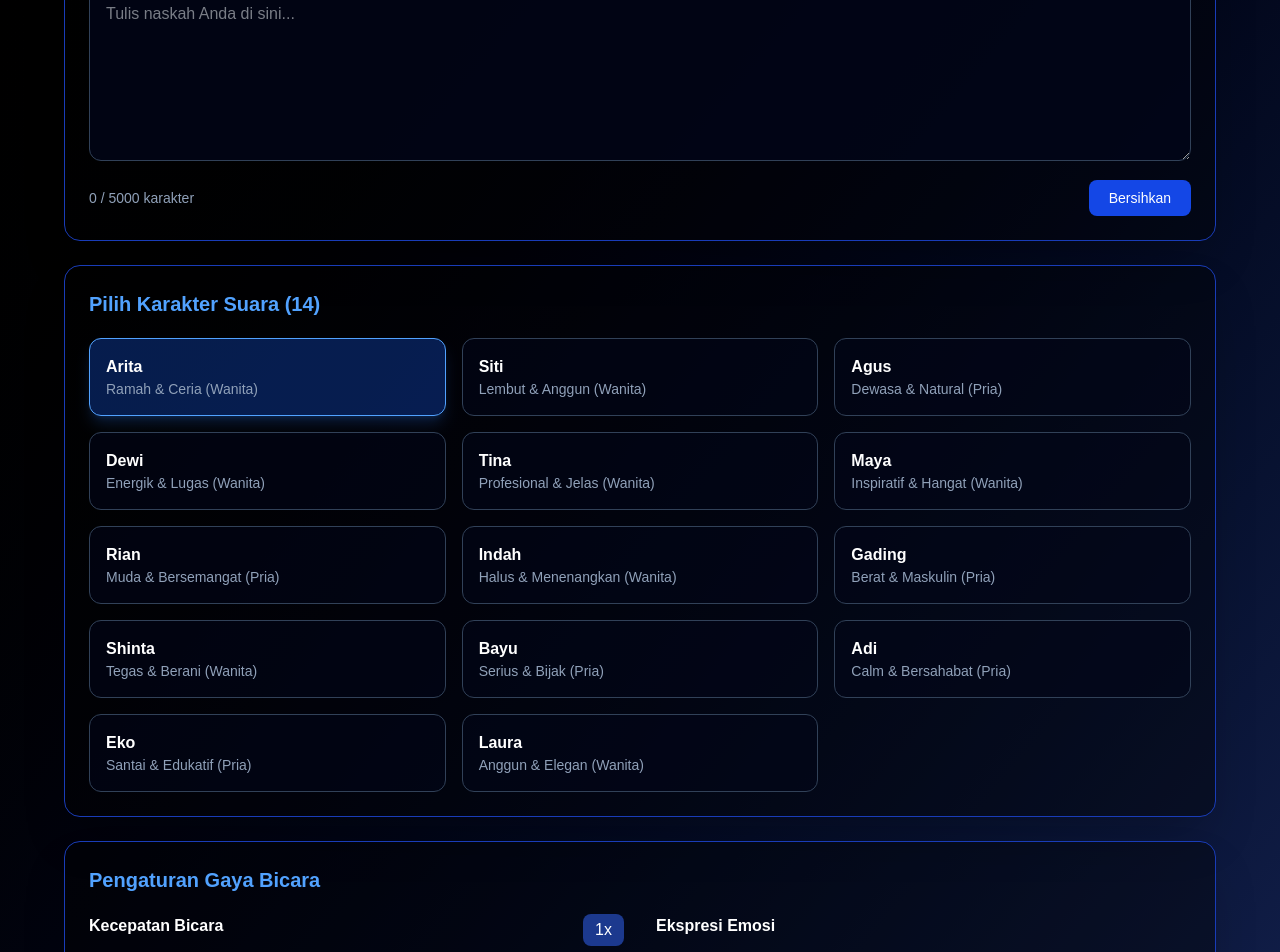
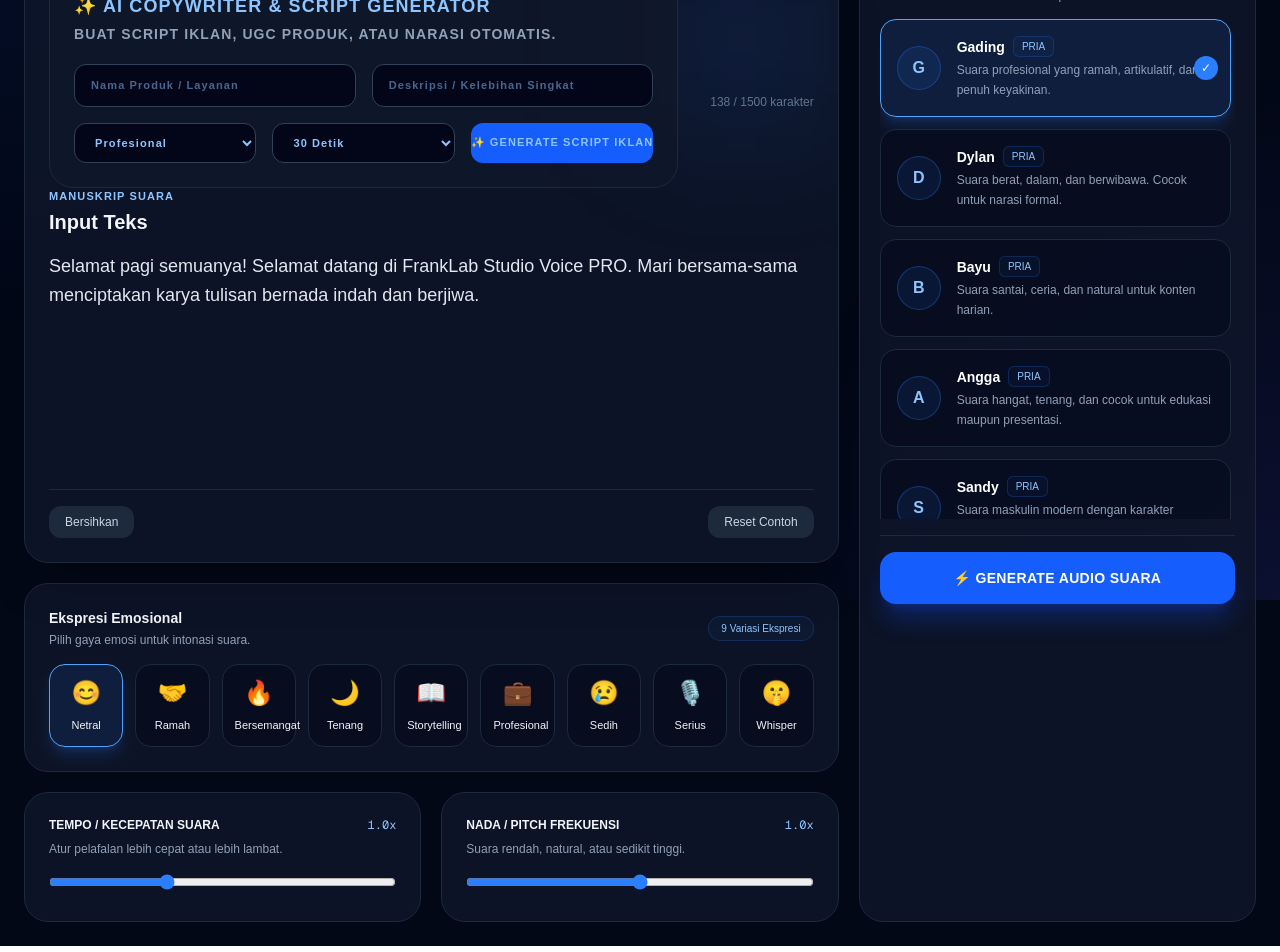
Before and after one commit to masplangga/franklab-studio-voice, a Next.js app: page / in a window 1280 px wide. Shown: the part 200-1152 px from the top of the page. Built offline with nearby package versions, Linux system fonts and the light colour scheme.

Commit message:
add script generator

```diff
--- a/app/page.tsx
+++ b/app/page.tsx
@@ -1,45 +1,67 @@
 "use client";
 
 import { useState } from "react";
-
-const voices = [
-  { name: "Arita", desc: "Ramah & Ceria (Wanita)", value: "Kore" },
-  { name: "Siti", desc: "Lembut & Anggun (Wanita)", value: "Aoede" },
-  { name: "Agus", desc: "Dewasa & Natural (Pria)", value: "Puck" },
-  { name: "Dewi", desc: "Energik & Lugas (Wanita)", value: "Kore" },
-  { name: "Tina", desc: "Profesional & Jelas (Wanita)", value: "Aoede" },
-  { name: "Maya", desc: "Inspiratif & Hangat (Wanita)", value: "Kore" },
-  { name: "Rian", desc: "Muda & Bersemangat (Pria)", value: "Puck" },
-  { name: "Indah", desc: "Halus & Menenangkan (Wanita)", value: "Aoede" },
-  { name: "Gading", desc: "Berat & Maskulin (Pria)", value: "Fenrir" },
-  { name: "Shinta", desc: "Tegas & Berani (Wanita)", value: "Kore" },
-  { name: "Bayu", desc: "Serius & Bijak (Pria)", value: "Charon" },
-  { name: "Adi", desc: "Calm & Bersahabat (Pria)", value: "Puck" },
-  { name: "Eko", desc: "Santai & Edukatif (Pria)", value: "Charon" },
-  { name: "Laura", desc: "Anggun & Elegan (Wanita)", value: "Aoede" },
-];
+import VoiceCard from "@/components/VoiceCard";
+import { GEMINI_VOICES } from "@/lib/voices";
 
 const emotions = [
-  "Netral",
-  "Ramah",
-  "Bersemangat",
-  "Tenang",
-  "Storytelling",
-  "Profesional",
-  "Sedih",
-  "Serius",
-  "Whisper",
+  { id: "Netral", emoji: "😊" },
+  { id: "Ramah", emoji: "🤝" },
+  { id: "Bersemangat", emoji: "🔥" },
+  { id: "Tenang", emoji: "🌙" },
+  { id: "Storytelling", emoji: "📖" },
+  { id: "Profesional", emoji: "💼" },
+  { id: "Sedih", emoji: "😢" },
+  { id: "Serius", emoji: "🎙️" },
+  { id: "Whisper", emoji: "🤫" },
 ];
 
 export default function Home() {
-  const [text, setText] = useState("");
-  const [selectedVoice, setSelectedVoice] = useState(voices[0]);
+  const [text, setText] = useState(
+    "Selamat pagi semuanya! Selamat datang di FrankLab Studio Voice PRO. Mari bersama-sama menciptakan karya tulisan bernada indah dan berjiwa."
+  );
+  const [selectedVoice, setSelectedVoice] = useState(GEMINI_VOICES[0]);
   const [emotion, setEmotion] = useState("Netral");
   const [speed, setSpeed] = useState(1);
-  const [pitch, setPitch] = useState(0);
+  const [pitch, setPitch] = useState(1);
   const [audioUrl, setAudioUrl] = useState("");
   const [loading, setLoading] = useState(false);
+  const [productName, setProductName] = useState("");
+const [productDesc, setProductDesc] = useState("");
+const [scriptStyle, setScriptStyle] = useState("Profesional");
+const [scriptLength, setScriptLength] = useState("30 Detik");
+const [scriptLoading, setScriptLoading] = useState(false);
+async function generateScript() {
+  try {
+    setScriptLoading(true);
 
+    const res = await fetch("/api/script", {
+      method: "POST",
+      headers: {
+        "Content-Type": "application/json",
+      },
+      body: JSON.stringify({
+        productName,
+        productDesc,
+        scriptStyle,
+        scriptLength,
+      }),
+    });
+
+    const data = await res.json();
+
+    if (!data.success) {
+      alert("Gagal membuat script");
+      return;
+    }
+
+    setText(data.script);
+  } catch (err) {
+    alert("Terjadi error");
+  } finally {
+    setScriptLoading(false);
+  }
+}
   async function generateAudio() {
     setLoading(true);
     setAudioUrl("");
@@ -48,8 +70,8 @@ export default function Home() {
 Bacakan teks berikut dalam bahasa Indonesia.
 Gaya emosi: ${emotion}.
 Kecepatan bicara: ${speed}x.
-Tinggi nada: ${pitch}.
-Gunakan karakter suara: ${selectedVoice.name}, ${selectedVoice.desc}.
+Tinggi nada: ${pitch}x.
+Gunakan karakter suara: ${selectedVoice.name}, ${selectedVoice.description}.
 
 Teks:
 ${text}
@@ -58,13 +80,8 @@ ${text}
     try {
       const res = await fetch("/api/tts", {
         method: "POST",
-        headers: {
-          "Content-Type": "application/json",
-        },
-        body: JSON.stringify({
-          text: styledText,
-          voice: selectedVoice.value,
-        }),
+        headers: { "Content-Type": "application/json" },
+        body: JSON.stringify({ text: styledText, voice: selectedVoice.id }),
       });
 
       if (!res.ok) {
@@ -73,8 +90,7 @@ ${text}
       }
 
       const blob = await res.blob();
-      const url = URL.createObjectURL(blob);
-      setAudioUrl(url);
+      setAudioUrl(URL.createObjectURL(blob));
     } catch {
       alert("Terjadi error.");
     } finally {
@@ -83,160 +99,276 @@ ${text}
   }
 
   return (
-    <main className="min-h-screen bg-gradient-to-br from-black via-slate-950 to-blue-950 text-white p-6">
-      <div className="max-w-6xl mx-auto space-y-6">
-        <header className="flex items-center justify-between">
+    <main className="min-h-screen bg-[#030817] text-slate-100 p-4 md:p-6">
+      <div className="fixed inset-0 pointer-events-none bg-[radial-gradient(circle_at_top_left,#1d4ed820,transparent_35%),radial-gradient(circle_at_bottom_right,#4f46e520,transparent_35%)]" />
+
+      <div className="relative max-w-7xl mx-auto space-y-5">
+        <header className="flex flex-col md:flex-row justify-between items-center bg-slate-900/60 border border-slate-800 rounded-3xl p-5 backdrop-blur-xl">
+          <div className="flex items-center gap-4">
+            <div className="w-12 h-12 rounded-2xl bg-blue-600 flex items-center justify-center shadow-lg shadow-blue-600/40">
+              🎙️
+            </div>
             <div>
-            <h1 className="text-4xl font-bold">
-              <span className="text-blue-400">FrankLab</span> Studio Voice
+              <div className="flex items-center gap-2">
+                <h1 className="text-2xl md:text-3xl font-extrabold">
+                  FrankLab Studio Voice PRO
                 </h1>
-            <p className="text-slate-400 mt-1">
-              Text to Speech Studio by FrankLab
+                <span className="text-[10px] bg-blue-500/10 text-blue-300 border border-blue-500/20 px-2 py-1 rounded-md">
+                  NEURAL-TTS
+                </span>
+              </div>
+              <p className="text-xs text-slate-400 mt-1">
+                Advanced Neural Speech Synthesis Studio & Ekspresi
+              </p>
+            </div>
+          </div>
+
+          <div className="mt-4 md:mt-0 flex items-center gap-3 bg-slate-950/80 border border-slate-800 px-4 py-3 rounded-2xl text-xs">
+            <span className="w-2 h-2 bg-emerald-400 rounded-full animate-pulse" />
+            <span className="text-slate-400">FrankLab Voice PRO 1.2:</span>
+            <span className="text-blue-300 font-bold">ONLINE</span>
+          </div>
+        </header>
+
+        <div className="grid grid-cols-1 lg:grid-cols-12 gap-5">
+          <div className="lg:col-span-8 space-y-5">
+            <section className="bg-slate-900/80 border border-slate-800 rounded-3xl p-6 shadow-2xl relative overflow-hidden">
+              <div className="absolute top-0 right-0 w-48 h-48 bg-blue-500/10 blur-3xl" />
+
+              <div className="relative">
+                <div className="flex justify-between items-center mb-4">
+                  <div>
+                    <p className="text-[11px] text-blue-300 uppercase tracking-widest font-bold">
+                    <section className="bg-slate-900/80 border border-slate-800 rounded-3xl p-6">
+  <div className="mb-5">
+    <h2 className="text-lg font-bold text-blue-300">
+      ✨ AI COPYWRITER & SCRIPT GENERATOR
+    </h2>
+
+    <p className="text-sm text-slate-400 mt-1">
+      Buat script iklan, UGC produk, atau narasi otomatis.
     </p>
   </div>
 
-          <div className="hidden md:flex gap-3">
-            <button className="border border-blue-800 px-5 py-3 rounded-xl text-blue-300">
-              Help
-            </button>
-            <button className="border border-blue-800 px-5 py-3 rounded-xl text-blue-300">
-              History
+  <div className="grid md:grid-cols-2 gap-4 mb-4">
+    <input
+      value={productName}
+      onChange={(e) => setProductName(e.target.value)}
+      placeholder="Nama Produk / Layanan"
+      className="bg-slate-950 border border-slate-700 rounded-xl px-4 py-3"
+    />
+
+    <input
+      value={productDesc}
+      onChange={(e) => setProductDesc(e.target.value)}
+      placeholder="Deskripsi / Kelebihan Singkat"
+      className="bg-slate-950 border border-slate-700 rounded-xl px-4 py-3"
+    />
+  </div>
+
+  <div className="grid md:grid-cols-3 gap-4">
+    <select
+      value={scriptStyle}
+      onChange={(e) => setScriptStyle(e.target.value)}
+      className="bg-slate-950 border border-slate-700 rounded-xl px-4 py-3"
+    >
+      <option>Profesional</option>
+      <option>Santai</option>
+      <option>Storytelling</option>
+      <option>UGC</option>
+      <option>Hard Selling</option>
+      <option>Soft Selling</option>
+    </select>
+
+    <select
+      value={scriptLength}
+      onChange={(e) => setScriptLength(e.target.value)}
+      className="bg-slate-950 border border-slate-700 rounded-xl px-4 py-3"
+    >
+      <option>10 Detik</option>
+      <option>30 Detik</option>
+      <option>60 Detik</option>
+    </select>
+
+    <button
+      onClick={generateScript}
+      disabled={scriptLoading}
+      className="bg-blue-600 hover:bg-blue-500 rounded-xl font-bold"
+    >
+      {scriptLoading
+        ? "Membuat Script..."
+        : "✨ GENERATE SCRIPT IKLAN"}
     </button>
   </div>
-        </header>
-
-        <section className="bg-black/40 border border-blue-800 rounded-2xl p-6 shadow-2xl">
-          <h2 className="text-blue-400 font-bold text-xl mb-4">Input Teks</h2>
+</section>
+                      Manuskrip Suara
+                    </p>
+                    <h2 className="text-xl font-bold mt-1">Input Teks</h2>
+                  </div>
+                  <p className="text-xs text-slate-500">
+                    {text.length} / 1500 karakter
+                  </p>
+                </div>
 
                 <textarea
                   value={text}
                   onChange={(e) => setText(e.target.value)}
-            maxLength={5000}
-            placeholder="Tulis naskah Anda di sini..."
-            className="w-full h-44 bg-slate-950/80 border border-slate-700 rounded-xl p-4 outline-none focus:border-blue-500 text-slate-100"
+                  maxLength={1500}
+                  placeholder="Ketik atau tempelkan naskah di sini..."
+                  className="w-full min-h-[230px] bg-transparent text-lg leading-relaxed outline-none resize-none text-slate-200 placeholder:text-slate-700"
                 />
 
-          <div className="flex justify-between items-center mt-3 text-sm text-slate-400">
-            <span>{text.length} / 5000 karakter</span>
+                <div className="pt-4 border-t border-slate-800 flex justify-between">
                   <button
                     onClick={() => setText("")}
-              className="bg-blue-700 hover:bg-blue-600 text-white px-5 py-2 rounded-lg"
+                    className="text-xs px-4 py-2 rounded-xl bg-slate-800 hover:bg-slate-700 text-slate-300"
                   >
                     Bersihkan
                   </button>
+
+                  <button
+                    onClick={() =>
+                      setText(
+                        "Hari berganti hari, rahasia peradaban kuno akhirnya mulai terkuak. Apa yang sebenarnya tersimpan di dasar laut?"
+                      )
+                    }
+                    className="text-xs px-4 py-2 rounded-xl bg-slate-800 hover:bg-slate-700 text-slate-300"
+                  >
+                    Reset Contoh
+                  </button>
+                </div>
               </div>
             </section>
 
-        <section className="bg-black/40 border border-blue-800 rounded-2xl p-6 shadow-2xl">
-          <h2 className="text-blue-400 font-bold text-xl mb-5">
-            Pilih Karakter Suara (14)
-          </h2>
+            <section className="bg-slate-900/80 border border-slate-800 rounded-3xl p-6">
+              <div className="flex justify-between items-center mb-4">
+                <div>
+                  <h2 className="text-sm font-bold">Ekspresi Emosional</h2>
+                  <p className="text-xs text-slate-400 mt-1">
+                    Pilih gaya emosi untuk intonasi suara.
+                  </p>
+                </div>
+                <span className="text-[10px] text-blue-300 border border-blue-500/20 px-3 py-1 rounded-full bg-blue-500/5">
+                  9 Variasi Ekspresi
+                </span>
+              </div>
 
-          <div className="grid grid-cols-1 md:grid-cols-3 gap-4">
-            {voices.map((voice) => (
+              <div className="grid grid-cols-3 md:grid-cols-9 gap-3">
+                {emotions.map((item) => (
                   <button
-                key={voice.name}
-                onClick={() => setSelectedVoice(voice)}
-                className={`text-left border rounded-xl p-4 transition ${
-                  selectedVoice.name === voice.name
-                    ? "border-blue-400 bg-blue-600/30 shadow-lg shadow-blue-500/20"
-                    : "border-slate-700 bg-slate-950/60 hover:border-blue-700"
+                    key={item.id}
+                    onClick={() => setEmotion(item.id)}
+                    className={`rounded-2xl border p-3 text-center transition ${
+                      emotion === item.id
+                        ? "border-blue-400 bg-blue-500/10 shadow-lg shadow-blue-500/20"
+                        : "border-slate-800 bg-slate-950/50 hover:border-slate-700"
                     }`}
                   >
-                <div className="font-bold">{voice.name}</div>
-                <div className="text-sm text-slate-400">{voice.desc}</div>
+                    <div className="text-2xl">{item.emoji}</div>
+                    <div className="text-[11px] mt-2">{item.id}</div>
                   </button>
                 ))}
               </div>
             </section>
 
-        <section className="bg-black/40 border border-blue-800 rounded-2xl p-6 shadow-2xl">
-          <h2 className="text-blue-400 font-bold text-xl mb-5">
-            Pengaturan Gaya Bicara
-          </h2>
-
-          <div className="grid grid-cols-1 md:grid-cols-2 gap-8">
-            <div className="space-y-6">
-              <div>
+            <section className="grid grid-cols-1 md:grid-cols-2 gap-5">
+              <div className="bg-slate-900/80 border border-slate-800 rounded-3xl p-6">
                 <div className="flex justify-between mb-2">
-                  <label className="font-semibold">Kecepatan Bicara</label>
-                  <span className="bg-blue-900 px-3 py-1 rounded-lg">
-                    {speed}x
+                  <h3 className="text-xs font-bold uppercase">
+                    Tempo / Kecepatan Suara
+                  </h3>
+                  <span className="text-blue-300 text-xs font-mono">
+                    {speed.toFixed(1)}x
                   </span>
                 </div>
+                <p className="text-xs text-slate-400 mb-4">
+                  Atur pelafalan lebih cepat atau lebih lambat.
+                </p>
                 <input
                   type="range"
-                  min="0.8"
-                  max="1.5"
+                  min="0.5"
+                  max="2"
                   step="0.1"
                   value={speed}
                   onChange={(e) => setSpeed(Number(e.target.value))}
-                  className="w-full"
+                  className="w-full accent-blue-500"
                 />
               </div>
 
-              <div>
+              <div className="bg-slate-900/80 border border-slate-800 rounded-3xl p-6">
                 <div className="flex justify-between mb-2">
-                  <label className="font-semibold">Tinggi Nada</label>
-                  <span className="bg-blue-900 px-3 py-1 rounded-lg">
-                    {pitch}
+                  <h3 className="text-xs font-bold uppercase">
+                    Nada / Pitch Frekuensi
+                  </h3>
+                  <span className="text-blue-300 text-xs font-mono">
+                    {pitch.toFixed(1)}x
                   </span>
                 </div>
+                <p className="text-xs text-slate-400 mb-4">
+                  Suara rendah, natural, atau sedikit tinggi.
+                </p>
                 <input
                   type="range"
-                  min="-5"
-                  max="5"
-                  step="1"
+                  min="0.5"
+                  max="1.5"
+                  step="0.1"
                   value={pitch}
                   onChange={(e) => setPitch(Number(e.target.value))}
-                  className="w-full"
+                  className="w-full accent-blue-500"
                 />
               </div>
+            </section>
           </div>
 
-            <div>
-              <h3 className="font-bold mb-4">Ekspresi Emosi</h3>
-              <div className="grid grid-cols-3 gap-3">
-                {emotions.map((item) => (
+          <aside className="lg:col-span-4 bg-slate-900/80 border border-slate-800 rounded-3xl p-5 flex flex-col">
+            <div className="mb-4">
+              <h2 className="text-sm font-bold">Perpustakaan Model Suara</h2>
+              <p className="text-xs text-slate-400 mt-1">
+                Pilih model karakter vokal Neural premium.
+              </p>
+            </div>
+
+            <div className="space-y-3 overflow-y-auto max-h-[500px] pr-1">
+              {GEMINI_VOICES.map((voice) => (
                 <button
-                    key={item}
-                    onClick={() => setEmotion(item)}
-                    className={`py-4 rounded-xl border text-sm font-bold ${
-                      emotion === item
-                        ? "bg-blue-600 border-blue-300"
-                        : "bg-slate-950/60 border-slate-700 hover:border-blue-600"
-                    }`}
+                  key={voice.id}
+                  onClick={() => setSelectedVoice(voice)}
+                  className="block w-full text-left"
                 >
-                    {item}
+                  <VoiceCard
+                    name={voice.name}
+                    gender={voice.gender}
+                    description={voice.description}
+                    active={selectedVoice.id === voice.id}
+                  />
                 </button>
               ))}
             </div>
-            </div>
-          </div>
-        </section>
 
-        <section className="bg-black/40 border border-blue-800 rounded-2xl p-6 shadow-2xl">
+            <div className="pt-4 mt-4 border-t border-slate-800">
               <button
                 onClick={generateAudio}
                 disabled={loading || !text}
-            className="w-full bg-blue-600 hover:bg-blue-500 disabled:opacity-50 text-white font-bold py-4 rounded-xl text-lg shadow-lg shadow-blue-600/30"
+                className="w-full bg-blue-600 hover:bg-blue-500 disabled:opacity-50 active:scale-[0.98] text-white font-bold py-4 rounded-2xl text-sm tracking-wide shadow-xl shadow-blue-700/30 transition"
               >
-            {loading ? "Membuat Suara..." : "Generate Suara"}
+                {loading ? "Menyusun Audio Neural..." : "⚡ GENERATE AUDIO SUARA"}
               </button>
+            </div>
 
             {audioUrl && (
-            <div className="mt-6 space-y-4">
+              <div className="mt-5 space-y-3">
                 <audio controls src={audioUrl} className="w-full" />
                 <a
                   href={audioUrl}
                   download="franklab-studio-voice.wav"
-                className="block text-center bg-slate-900 hover:bg-slate-800 border border-blue-800 py-3 rounded-xl"
+                  className="block text-center bg-slate-950 hover:bg-slate-800 border border-slate-800 py-3 rounded-xl text-emerald-400 text-sm"
                 >
-                Download Audio
+                  Download WAV
                 </a>
               </div>
             )}
-        </section>
+          </aside>
+        </div>
       </div>
     </main>
   );
--- /dev/null
+++ b/components/VoiceCard.tsx
@@ -0,0 +1,60 @@
+type VoiceCardProps = {
+  name: string;
+  gender: string;
+  description: string;
+  active?: boolean;
+};
+
+export default function VoiceCard({
+  name,
+  gender,
+  description,
+  active = false,
+}: VoiceCardProps) {
+  const isFemale = gender === "WANITA" || gender === "Female";
+
+  return (
+    <div
+      className={`relative flex items-center gap-4 rounded-2xl border p-4 transition-all ${
+        active
+          ? "border-blue-400 bg-blue-500/10 shadow-lg shadow-blue-500/20"
+          : "border-slate-800 bg-slate-950/50 hover:border-blue-700 hover:bg-slate-900"
+      }`}
+    >
+      <div
+        className={`w-11 h-11 rounded-full flex items-center justify-center font-bold border ${
+          isFemale
+            ? "bg-pink-500/10 text-pink-300 border-pink-500/30"
+            : "bg-blue-500/10 text-blue-300 border-blue-500/30"
+        }`}
+      >
+        {name[0]}
+      </div>
+
+      <div className="flex-1">
+        <div className="flex items-center gap-2">
+          <h3 className="text-white font-bold text-sm">{name}</h3>
+          <span
+            className={`text-[10px] px-2 py-0.5 rounded-md border ${
+              isFemale
+                ? "text-pink-300 border-pink-500/20 bg-pink-500/5"
+                : "text-blue-300 border-blue-500/20 bg-blue-500/5"
+            }`}
+          >
+            {gender}
+          </span>
+        </div>
+
+        <p className="text-xs text-slate-400 mt-1 leading-relaxed">
+          {description}
+        </p>
+      </div>
+
+      {active && (
+        <div className="absolute right-3 top-1/2 -translate-y-1/2 w-6 h-6 rounded-full bg-blue-500 flex items-center justify-center text-white text-xs">
+          ✓
+        </div>
+      )}
+    </div>
+  );
+}
--- /dev/null
+++ b/lib/voices.ts
@@ -0,0 +1,73 @@
+export const GEMINI_VOICES = [
+  {
+    id: "Fenrir",
+    name: "Gading",
+    gender: "PRIA",
+    description:
+      "Suara profesional yang ramah, artikulatif, dan penuh keyakinan.",
+  },
+  {
+    id: "Charon",
+    name: "Dylan",
+    gender: "PRIA",
+    description:
+      "Suara berat, dalam, dan berwibawa. Cocok untuk narasi formal.",
+  },
+  {
+    id: "Puck",
+    name: "Bayu",
+    gender: "PRIA",
+    description:
+      "Suara santai, ceria, dan natural untuk konten harian.",
+  },
+  {
+    id: "Orus",
+    name: "Angga",
+    gender: "PRIA",
+    description:
+      "Suara hangat, tenang, dan cocok untuk edukasi maupun presentasi.",
+  },
+  {
+    id: "Rex",
+    name: "Sandy",
+    gender: "PRIA",
+    description:
+      "Suara maskulin modern dengan karakter energik dan tegas.",
+  },
+
+  {
+    id: "Kore",
+    name: "Aritta",
+    gender: "WANITA",
+    description:
+      "Suara wanita ramah, ceria, dan cocok untuk promosi produk.",
+  },
+  {
+    id: "Aoede",
+    name: "Laura",
+    gender: "WANITA",
+    description:
+      "Suara elegan, profesional, dan berkelas untuk presentasi.",
+  },
+  {
+    id: "Lyra",
+    name: "Retno",
+    gender: "WANITA",
+    description:
+      "Suara lembut, dewasa, dan nyaman didengar untuk narasi panjang.",
+  },
+  {
+    id: "Nova",
+    name: "Keisha",
+    gender: "WANITA",
+    description:
+      "Suara muda, energik, dan modern untuk konten sosial media.",
+  },
+  {
+    id: "Aura",
+    name: "Alesha",
+    gender: "WANITA",
+    description:
+      "Suara feminin, hangat, dan cocok untuk storytelling emosional.",
+  },
+];
```
Also changed, not shown: app/api/script/route.ts (added, +55 -0 lines). Lines whose indentation alone changed are shown as unchanged.
